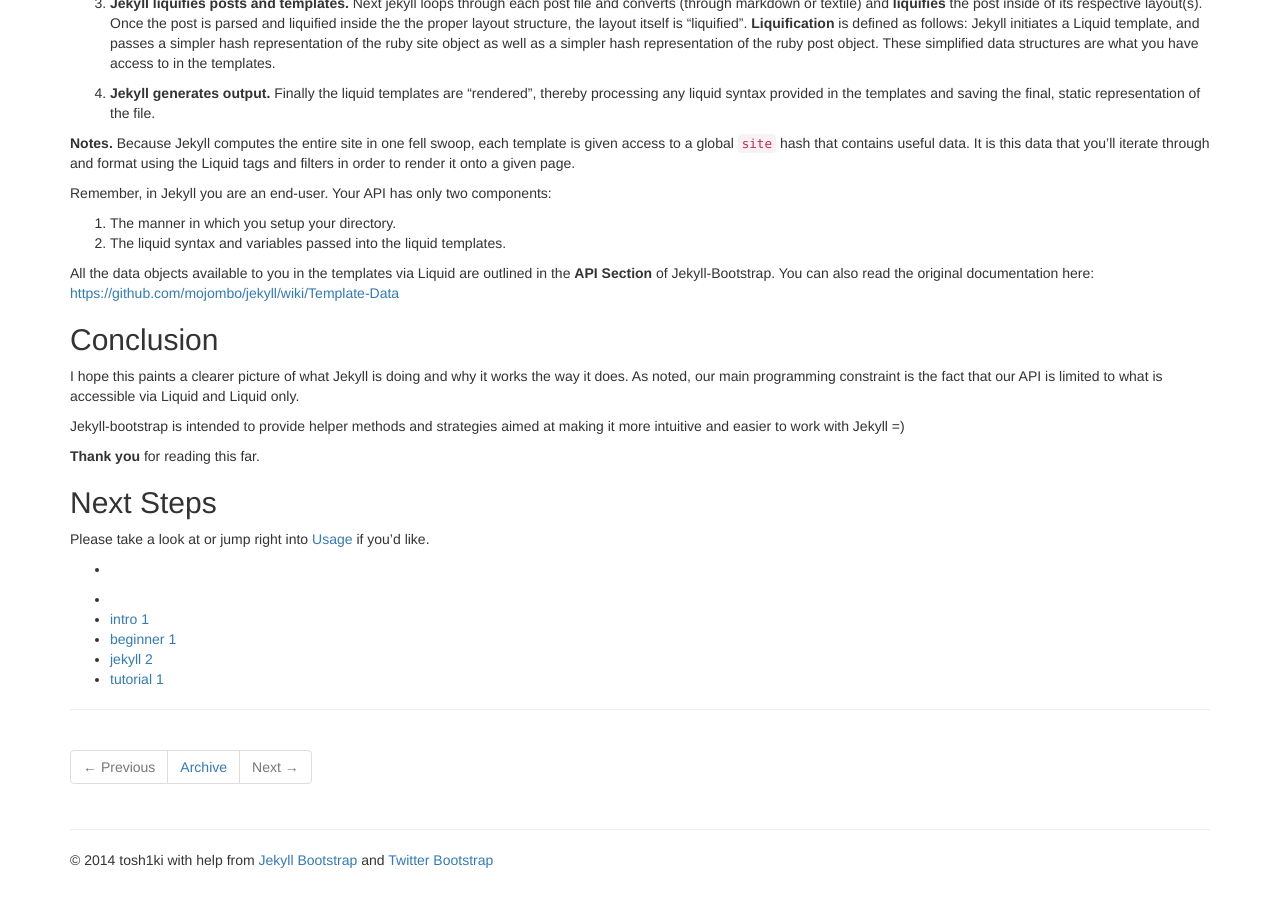
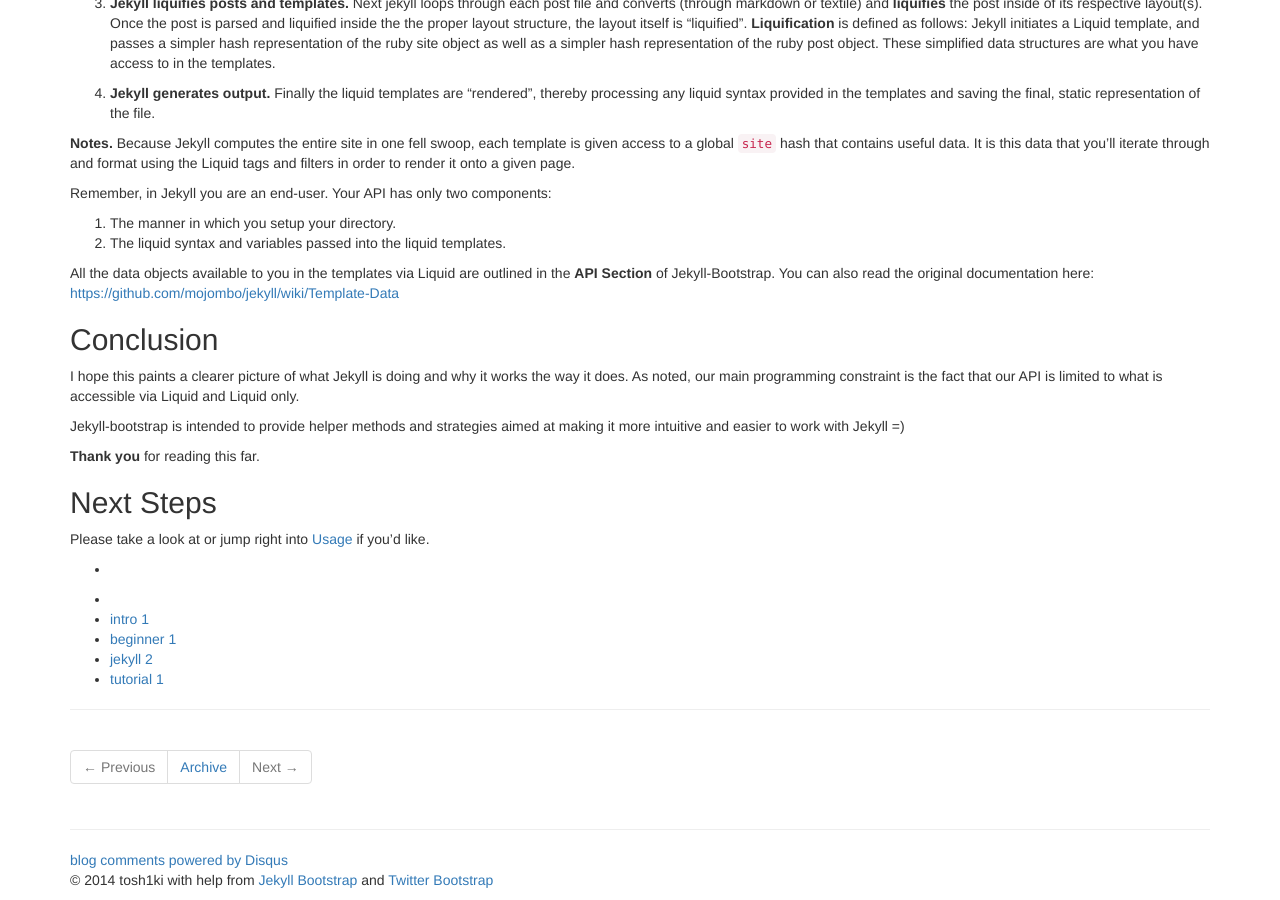
Before and after one commit to tosh1ki/tosh1ki.github.com, a Jekyll site: the page built from 2011-12-29-jekyll-introduction.md, in a window 1280 px wide and 900 px high, scrolled down 5275 px. Built offline with Jekyll 4.4.1, drawn with Linux system fonts in a browser that asks for light colours; nearby versions of some CDN libraries; library files that are not in the unit come from our copies; comment, search, counter and statistics services are not loaded.

Commit message:
_config.ymlなどを編集

```diff
--- a/_config.yml
+++ b/_config.yml
@@ -3,7 +3,9 @@
 permalink: /:categories/:year/:month/:day/:title
 
 exclude: [".rvmrc", ".rbenv-version", "README.md", "Rakefile", "changelog.md"]
-pygments: true
+#pygments: true
+highlighter: pygments
+
 
 # Themes are encouraged to use these universal variables
 # so be sure to set them if your theme uses them.
@@ -12,10 +14,10 @@
 tagline: Site Tagline
 author :
   name : tosh1ki
-  email :
+#  email :
   github : tosh1ki
   twitter : tosh1ki
-  feedburner :
+#  feedburner :
 
 # The production_url is only used when full-domain names are needed
 # such as sitemap.txt
@@ -25,7 +27,7 @@
 # Else if you are pushing to username.github.io, replace with your username.
 # Finally if you are pushing to a GitHub project page, include the project name at the end.
 #
-production_url : http://username.github.io
+production_url : http://tosh1ki.github.io
 
 # All Jekyll-Bootstrap specific configurations are namespaced into this hash
 #
--- a/_includes/themes/bootstrap-3/post.html
+++ b/_includes/themes/bootstrap-3/post.html
@@ -5,6 +5,7 @@
 <div class="row post-full">
   <div class="col-xs-12">
     <div class="date">
+<!--      <span>{{ page.date | date:"%Y-%m" }}</span>-->
       <span>{{ page.date | date_to_long_string }}</span>
     </div>
     <div class="content">
@@ -42,7 +43,7 @@
     {% endif %}
     </ul>
     <hr>
-<!--    {% include JB/comments %}
--->
+    {% include JB/comments %}
+
   </div>
 </div>
```
